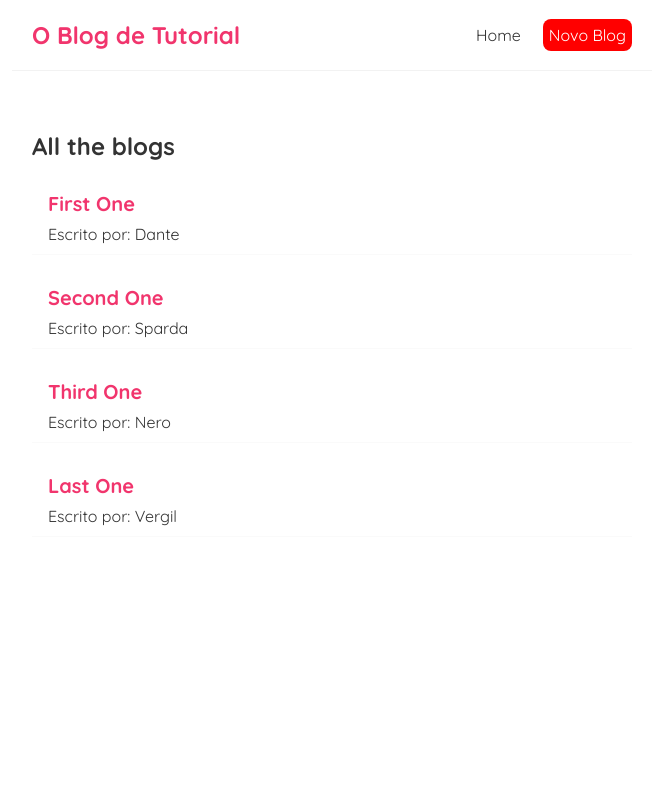
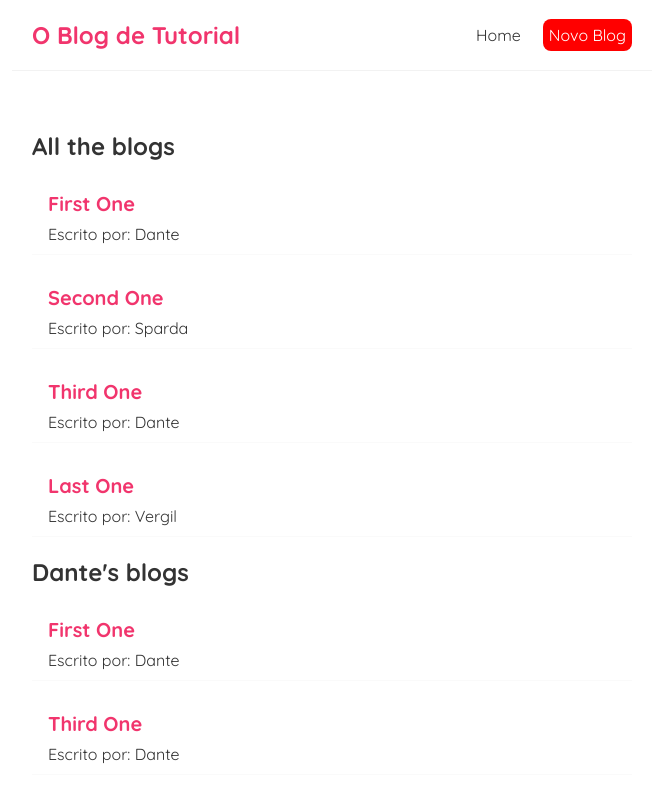
Before and after one commit to Gui37/blog-react-tutorial, a React (Create React App) app: page / in a window 1280 px wide. Shown: the top 802 px of the page, without its empty margins (308-971 px from the left). Built offline with nearby package versions, Linux system fonts and the light colour scheme.

Commit message:
Reusing Components

```diff
--- a/src/Home.js
+++ b/src/Home.js
@@ -4,12 +4,14 @@ const Home = () =>{
     const [blogs, setBlogs] = useState([
         {title:'First One',body:'Lorem ipsum dolor sit amet consectetur adipisicing elit. Dolorum itaque consectetur accusamus minima',author:'Dante',id:1},
         {title:'Second One',body:'Lorem ipsum dolor sit amet consectetur adipisicing elit. Dolorum itaque consectetur accusamus minima',author:'Sparda',id:2},
-        {title:'Third One',body:'Lorem ipsum dolor sit amet consectetur adipisicing elit. Dolorum itaque consectetur accusamus minima',author:'Nero',id:3},
+        {title:'Third One',body:'Lorem ipsum dolor sit amet consectetur adipisicing elit. Dolorum itaque consectetur accusamus minima',author:'Dante',id:3},
         {title:'Last One',body:'Lorem ipsum dolor sit amet consectetur adipisicing elit. Dolorum itaque consectetur accusamus minima',author:'Vergil',id:4}
     ]);
     return(
         <div className="home">
             <BlogList blogs={blogs} title ='All the blogs'/>
+            <BlogList blogs={blogs.filter((blog) => blog.author === 'Dante')} title ="Dante's blogs"/>
+
         </div>
     );
 }
```
